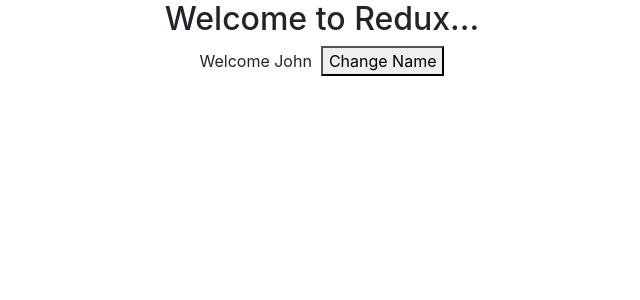
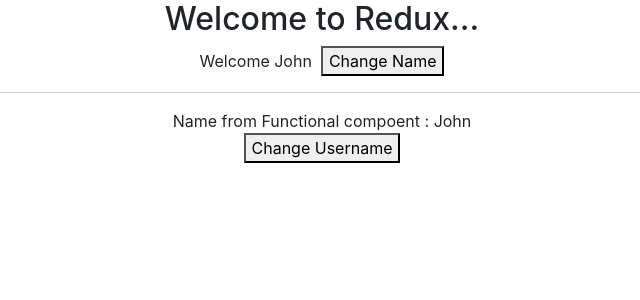
Before and after one commit to lokeshkumardubai1990/react, a React (Create React App) app: page / in a window 1280 px wide. Shown: the top 300 px of the page, without its empty margins (318-958 px from the left). Built offline with nearby package versions, Linux system fonts and the light colour scheme.

Commit message:
redux updated

```diff
--- a/src/App.js
+++ b/src/App.js
@@ -1,12 +1,15 @@
 import React from "react";
 import "./App.css";
 import Classcomp from "./Classcomp";
+import Functioncomp from "./Functioncomp";
 
 export default function App() {
   return (
     <main className="mainComp">
       <h2>Welcome to Redux...</h2>
       <Classcomp />
+      <hr />
+      <Functioncomp />
     </main>
   );
 }
--- a/src/Classcomp.js
+++ b/src/Classcomp.js
@@ -1,18 +1,24 @@
 import React from "react";
 
 import { connect } from "react-redux";
+import { ACTIONS } from "./store/actionTypes";
+import { changeUserName } from "./store/actions";
 
 class Classcomp extends React.Component {
   constructor(props) {
     super(props);
-    console.log(this.props);
+    this.state = {
+      name: "Mohan Class",
+    };
   }
 
   render() {
     return (
       <div>
         Welcome {this.props.userName} &nbsp;
-        <button onClick={this.props.changeName}>Change Name</button>
+        <button onClick={() => this.props.changeName(this.state.name)}>
+          Change Name
+        </button>
       </div>
     );
   }
@@ -26,7 +32,7 @@ const mapStateToProps = (state) => {
 
 const mapDispatchToProps = (dispatch) => {
   return {
-    changeName: () => dispatch({ type: "changeUserName", payLoad: "Peter" }),
+    changeName: (name) => dispatch(changeUserName(name)),
   };
 };
 
--- a/src/Functioncomp.js
+++ b/src/Functioncomp.js
@@ -1,5 +1,41 @@
 import React from "react";
+import { connect } from "react-redux";
+import { changeUserName } from "./store/actions";
+import { useSelector, useDispatch } from "react-redux";
 
-export default function Functioncomp() {
-  return <div></div>;
+//useselector act as mapstatetoprops
+//useDispatch act as mapdispatchprops
+
+function Functioncomp(props) {
+  const state = useSelector((state) => {
+    return state;
+  });
+
+  const dispatch = useDispatch();
+
+  return (
+    <div>
+      Name from Functional compoent : {state.userName}
+      <br />
+      <button onClick={() => dispatch(changeUserName("Mohan Functional comp"))}>
+        Change Username
+      </button>
+    </div>
+  );
 }
+
+// const mapStateToProps = (state) => {
+//   return {
+//     userName: state.userName,
+//   };
+// };
+
+// const mapDispatchToProps = (dispatch) => {
+//   return {
+//     changeNname: (name) => dispatch(changeUserName(name)),
+//   };
+// };
+
+// export default connect(mapStateToProps, mapDispatchToProps)(Functioncomp);
+
+export default Functioncomp;
--- a/src/store/actionTypes/index.js
+++ b/src/store/actionTypes/index.js
@@ -1,3 +1,3 @@
 export const ACTIONS = {
-  CHANGE: "change",
+  CHANGE: "changeUsername",
 };
--- /dev/null
+++ b/src/store/actions/index.js
@@ -0,0 +1,5 @@
+import { ACTIONS } from "../actionTypes";
+
+export const changeUserName = (name) => {
+  return { type: ACTIONS.CHANGE, payLoad: name };
+};
--- a/src/store/reducer/index.js
+++ b/src/store/reducer/index.js
@@ -1,9 +1,10 @@
+import { ACTIONS } from "../../store/actionTypes";
 const initialState = { userName: "John" };
 
 const Reducer = (state = initialState, action) => {
   console.log(state, action);
   switch (action.type) {
-    case "changeUserName":
+    case ACTIONS.CHANGE:
       return {
         ...state,
         userName: action.payLoad,
```
